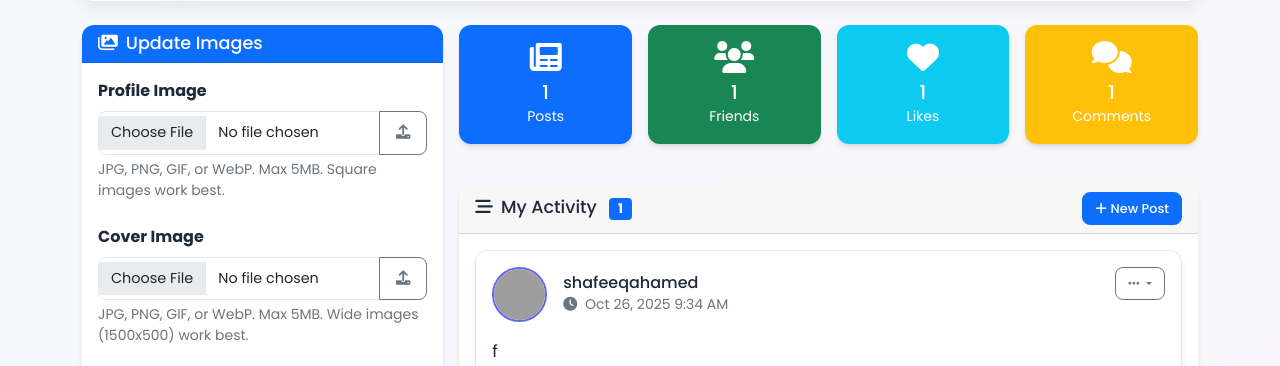
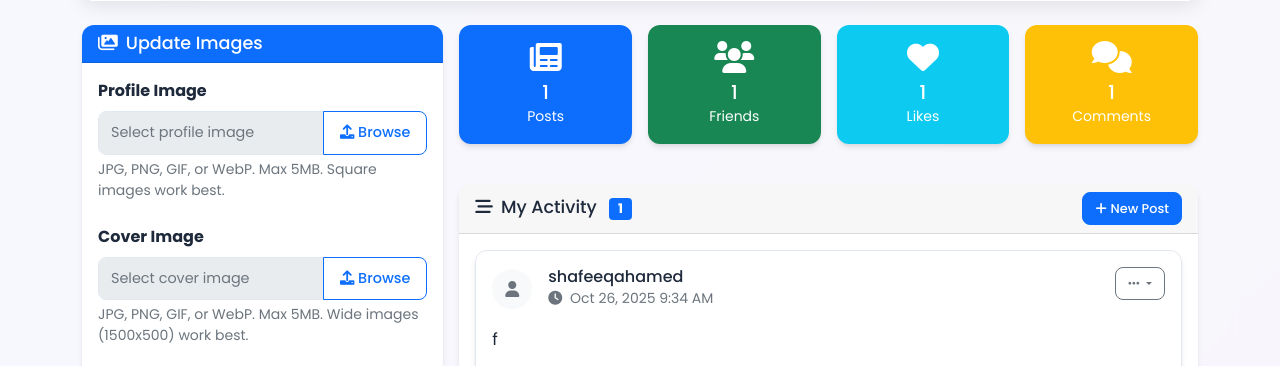
Before and after one commit to shafeeqahamedinfo/recycle-zone-hub-social-media, a PHP site: page /profile.php in a window 1280 px wide. Shown: the part 497-863 px from the top of the page. Run offline with PHP 8.4, Linux system fonts and the light colour scheme; a user stored in the database is signed in; data comes from the database, SQL or seed files in the repository; grey boxes are pictures that could not be loaded.

Commit message:
Update profile.php

```diff
--- a/profile.php
+++ b/profile.php
@@ -1,27 +1,37 @@
 <?php
 require_once 'config.php';
 requireLogin();
+
+// Check if uploads directory exists, create if not
+if (!file_exists('uploads')) {
+    mkdir('uploads', 0755, true);
+}
 
 $user = getCurrentUser();
 $success_message = '';
 $error_message = '';
 
-// Handle profile update
+// Handle all updates in single POST
 if ($_SERVER['REQUEST_METHOD'] == 'POST') {
+    $updates_made = false;
+
     // Handle profile information update
-    if (isset($_POST['full_name'])) {
+    if (!empty($_POST['full_name'])) {
         $full_name = trim($_POST['full_name']);
         $bio = trim($_POST['bio'] ?? '');
         $website = trim($_POST['website'] ?? '');
         $location = trim($_POST['location'] ?? '');
 
+        try {
             $stmt = $pdo->prepare("UPDATE users SET full_name = ?, bio = ?, website = ?, location = ? WHERE id = ?");
             if ($stmt->execute([$full_name, $bio, $website, $location, $_SESSION['user_id']])) {
                 $success_message = "Profile updated successfully!";
-            // Refresh user data
-            $user = getCurrentUser();
+                $updates_made = true;
             } else {
                 $error_message = "Failed to update profile. Please try again.";
+            }
+        } catch (PDOException $e) {
+            $error_message = "Database error: " . $e->getMessage();
         }
     }
 
@@ -30,14 +40,16 @@ if ($_SERVER['REQUEST_METHOD'] == 'POST') {
         $upload_result = handleFileUpload($_FILES['profile_image'], 'image');
 
         if ($upload_result['success']) {
-            // Update database with new profile image
+            try {
                 $stmt = $pdo->prepare("UPDATE users SET profile_picture = ? WHERE id = ?");
                 if ($stmt->execute([$upload_result['filename'], $_SESSION['user_id']])) {
                     $success_message = $success_message ? $success_message . " Profile image updated!" : "Profile image updated successfully!";
-                // Refresh user data
-                $user = getCurrentUser();
+                    $updates_made = true;
                 } else {
                     $error_message = $error_message ? $error_message . " Failed to update profile image." : "Failed to update profile image in database.";
+                }
+            } catch (PDOException $e) {
+                $error_message = "Database error: " . $e->getMessage();
             }
         } else {
             $error_message = $upload_result['error'];
@@ -49,20 +61,28 @@ if ($_SERVER['REQUEST_METHOD'] == 'POST') {
         $upload_result = handleFileUpload($_FILES['cover_image'], 'image');
 
         if ($upload_result['success']) {
-            // Update database with new cover image
+            try {
                 $stmt = $pdo->prepare("UPDATE users SET cover_picture = ? WHERE id = ?");
                 if ($stmt->execute([$upload_result['filename'], $_SESSION['user_id']])) {
                     $success_message = $success_message ? $success_message . " Cover image updated!" : "Cover image updated successfully!";
-                // Refresh user data
-                $user = getCurrentUser();
+                    $updates_made = true;
+                }
+            } catch (PDOException $e) {
+                $error_message = "Database error: " . $e->getMessage();
             }
         } else {
             $error_message = $error_message ? $error_message . " " . $upload_result['error'] : $upload_result['error'];
         }
     }
+
+    // Refresh user data if any updates were made
+    if ($updates_made) {
+        $user = getCurrentUser();
+    }
 }
 
 // Get user's posts
+try {
     $stmt = $pdo->prepare("
         SELECT p.*,
                (SELECT COUNT(*) FROM likes WHERE post_id = p.id) as like_count,
@@ -73,8 +93,13 @@ $stmt = $pdo->prepare("
     ");
     $stmt->execute([$_SESSION['user_id']]);
     $posts = $stmt->fetchAll(PDO::FETCH_ASSOC);
+} catch (PDOException $e) {
+    $posts = [];
+    error_log("Error fetching posts: " . $e->getMessage());
+}
 
 // Get user stats
+try {
     $stmt = $pdo->prepare("
         SELECT
             (SELECT COUNT(*) FROM posts WHERE user_id = ? AND is_deleted = FALSE) as post_count,
@@ -83,9 +108,21 @@ $stmt = $pdo->prepare("
     ");
     $stmt->execute([$_SESSION['user_id'], $_SESSION['user_id'], $_SESSION['user_id'], $_SESSION['user_id']]);
     $stats = $stmt->fetch(PDO::FETCH_ASSOC);
+} catch (PDOException $e) {
+    $stats = ['post_count' => 0, 'friend_count' => 0, 'like_count' => 0];
+    error_log("Error fetching stats: " . $e->getMessage());
+}
 
 // Get online friends count
-$online_friends_count = getOnlineFriendsCount($_SESSION['user_id']);
+$online_friends_count = function_exists('getOnlineFriendsCount') ? getOnlineFriendsCount($_SESSION['user_id']) : 0;
+
+// Ensure default values for images
+if (empty($user['profile_picture']) || !file_exists('uploads/' . $user['profile_picture'])) {
+    $user['profile_picture'] = 'default.jpg';
+}
+if (empty($user['cover_picture']) || !file_exists('uploads/' . $user['cover_picture'])) {
+    $user['cover_picture'] = '';
+}
 ?>
 
 <?php include 'header.php'; ?>
@@ -97,7 +134,9 @@ $online_friends_count = getOnlineFriendsCount($_SESSION['user_id']);
         <div class="cover-photo-container position-relative">
             <div class="cover-photo position-relative"
                  style="height: 300px; background: linear-gradient(135deg, #667eea 0%, #764ba2 100%);
-                        background-image: url('uploads/<?php echo $user['cover_picture']; ?>');
+                        <?php if (!empty($user['cover_picture']) && file_exists('uploads/' . $user['cover_picture'])): ?>
+                        background-image: url('uploads/<?php echo htmlspecialchars($user['cover_picture']); ?>');
+                        <?php endif; ?>
                         background-size: cover; background-position: center;">
                 <div class="cover-overlay position-absolute top-0 start-0 w-100 h-100 d-flex align-items-end justify-content-end p-3"
                      style="background: rgba(0,0,0,0.3);">
@@ -113,11 +152,17 @@ $online_friends_count = getOnlineFriendsCount($_SESSION['user_id']);
             <div class="row align-items-end">
                 <div class="col-md-2 text-center text-md-start">
                     <div class="profile-image-container position-relative d-inline-block">
-                        <img src="uploads/<?php echo $user['profile_picture']; ?>"
+                        <?php if (!empty($user['profile_picture']) && file_exists('uploads/' . $user['profile_picture'])): ?>
+                            <img src="uploads/<?php echo htmlspecialchars($user['profile_picture']); ?>"
                                  class="profile-image rounded-circle border border-4 border-white shadow"
                                  alt="Profile Picture"
-                             style="width: 160px; height: 160px; object-fit: cover;"
-                             onerror="this.src='uploads/default.jpg'">
+                                 style="width: 160px; height: 160px; object-fit: cover;">
+                        <?php else: ?>
+                            <div class="profile-image rounded-circle border border-4 border-white shadow d-flex align-items-center justify-content-center bg-light"
+                                 style="width: 160px; height: 160px;">
+                                <i class="fas fa-user fa-3x text-muted"></i>
+                            </div>
+                        <?php endif; ?>
                         <div class="profile-image-overlay position-absolute top-0 start-0 w-100 h-100 rounded-circle d-flex align-items-center justify-content-center"
                              style="background: rgba(0,0,0,0.5); opacity: 0; transition: opacity 0.3s; cursor: pointer;"
                              onmouseover="this.style.opacity='1'" onmouseout="this.style.opacity='0'"
@@ -186,6 +231,19 @@ $online_friends_count = getOnlineFriendsCount($_SESSION['user_id']);
         </div>
     </div>
 
+    <!-- Main Form for All Updates -->
+    <form method="POST" enctype="multipart/form-data" id="mainForm">
+        <!-- Hidden fields for profile info -->
+        <input type="hidden" name="full_name" id="full_name_input" value="<?php echo htmlspecialchars($user['full_name'] ?? ''); ?>">
+        <input type="hidden" name="bio" id="bio_input" value="<?php echo htmlspecialchars($user['bio'] ?? ''); ?>">
+        <input type="hidden" name="website" id="website_input" value="<?php echo htmlspecialchars($user['website'] ?? ''); ?>">
+        <input type="hidden" name="location" id="location_input" value="<?php echo htmlspecialchars($user['location'] ?? ''); ?>">
+
+        <!-- File inputs -->
+        <input type="file" class="form-control" id="profileImage" name="profile_image" accept="image/*" style="display: none;">
+        <input type="file" class="form-control" id="coverImage" name="cover_image" accept="image/*" style="display: none;">
+    </form>
+
     <div class="row g-3">
         <!-- Left Sidebar -->
         <div class="col-12 col-lg-4">
@@ -209,40 +267,30 @@ $online_friends_count = getOnlineFriendsCount($_SESSION['user_id']);
                     </div>
                     <?php endif; ?>
 
-                    <!-- Image Upload Forms -->
-                    <form method="POST" enctype="multipart/form-data" id="imageUploadForm">
-                        <!-- Profile Image Upload -->
+                    <!-- Image Upload Controls -->
                     <div class="mb-4">
                         <label class="form-label fw-bold">Profile Image</label>
                         <div class="input-group">
-                                <input type="file" class="form-control" id="profileImage" name="profile_image" accept="image/*"
-                                       onchange="previewImage(this, 'profilePreview')">
-                                <button type="button" class="btn btn-outline-secondary" onclick="document.getElementById('profileImage').click()">
-                                    <i class="fas fa-upload"></i>
+                            <input type="text" class="form-control" placeholder="Select profile image" id="profileImageText" readonly>
+                            <button type="button" class="btn btn-outline-primary" onclick="document.getElementById('profileImage').click()">
+                                <i class="fas fa-upload"></i> Browse
                             </button>
                         </div>
                         <div class="form-text">JPG, PNG, GIF, or WebP. Max 5MB. Square images work best.</div>
                         <div id="profilePreview" class="mt-2 text-center"></div>
                     </div>
 
-                        <!-- Cover Image Upload -->
                     <div class="mb-4">
                         <label class="form-label fw-bold">Cover Image</label>
                         <div class="input-group">
-                                <input type="file" class="form-control" id="coverImage" name="cover_image" accept="image/*"
-                                       onchange="previewImage(this, 'coverPreview')">
-                                <button type="button" class="btn btn-outline-secondary" onclick="document.getElementById('coverImage').click()">
-                                    <i class="fas fa-upload"></i>
+                            <input type="text" class="form-control" placeholder="Select cover image" id="coverImageText" readonly>
+                            <button type="button" class="btn btn-outline-primary" onclick="document.getElementById('coverImage').click()">
+                                <i class="fas fa-upload"></i> Browse
                             </button>
                         </div>
                         <div class="form-text">JPG, PNG, GIF, or WebP. Max 5MB. Wide images (1500x500) work best.</div>
                         <div id="coverPreview" class="mt-2 text-center"></div>
                     </div>
-
-                        <button type="submit" class="btn btn-primary w-100">
-                            <i class="fas fa-save me-2"></i>Save Images
-                        </button>
-                    </form>
                 </div>
             </div>
 
@@ -252,37 +300,37 @@ $online_friends_count = getOnlineFriendsCount($_SESSION['user_id']);
                     <h5 class="mb-0"><i class="fas fa-user-edit me-2"></i>Profile Information</h5>
                 </div>
                 <div class="card-body">
-                    <form method="POST" id="profileInfoForm">
+                    <form id="profileInfoForm">
                         <div class="mb-3">
                             <label class="form-label fw-bold">Full Name <span class="text-danger">*</span></label>
-                            <input type="text" class="form-control" name="full_name"
+                            <input type="text" class="form-control" id="full_name"
                                    value="<?php echo htmlspecialchars($user['full_name'] ?? ''); ?>"
                                    placeholder="Enter your full name" required>
                         </div>
 
                         <div class="mb-3">
                             <label class="form-label fw-bold">Bio</label>
-                            <textarea class="form-control" name="bio" rows="4"
+                            <textarea class="form-control" id="bio" rows="4"
                                       placeholder="Tell us about yourself..."><?php echo htmlspecialchars($user['bio'] ?? ''); ?></textarea>
                             <div class="form-text">Share something about yourself with your friends.</div>
                         </div>
 
                         <div class="mb-3">
                             <label class="form-label fw-bold">Location</label>
-                            <input type="text" class="form-control" name="location"
+                            <input type="text" class="form-control" id="location"
                                    value="<?php echo htmlspecialchars($user['location'] ?? ''); ?>"
                                    placeholder="Where are you from?">
                         </div>
 
                         <div class="mb-3">
                             <label class="form-label fw-bold">Website</label>
-                            <input type="url" class="form-control" name="website"
+                            <input type="url" class="form-control" id="website"
                                    value="<?php echo htmlspecialchars($user['website'] ?? ''); ?>"
                                    placeholder="https://example.com">
                             <div class="form-text">Include http:// or https://</div>
                         </div>
 
-                        <button type="submit" class="btn btn-success w-100">
+                        <button type="button" class="btn btn-success w-100" onclick="updateProfileInfo()">
                             <i class="fas fa-check-circle me-2"></i>Update Profile
                         </button>
                     </form>
@@ -381,9 +429,16 @@ $online_friends_count = getOnlineFriendsCount($_SESSION['user_id']);
                                     <!-- Post Header -->
                                     <div class="d-flex justify-content-between align-items-start mb-3">
                                         <div class="d-flex align-items-center">
-                                            <img src="uploads/<?php echo $user['profile_picture']; ?>"
-                                                 class="profile-pic me-3"
-                                                 alt="Profile">
+                                            <?php if (!empty($user['profile_picture']) && file_exists('uploads/' . $user['profile_picture'])): ?>
+                                                <img src="uploads/<?php echo htmlspecialchars($user['profile_picture']); ?>"
+                                                     class="rounded-circle me-3"
+                                                     alt="Profile" style="width: 40px; height: 40px; object-fit: cover;">
+                                            <?php else: ?>
+                                                <div class="rounded-circle me-3 d-flex align-items-center justify-content-center bg-light"
+                                                     style="width: 40px; height: 40px;">
+                                                    <i class="fas fa-user text-muted"></i>
+                                                </div>
+                                            <?php endif; ?>
                                             <div>
                                                 <h6 class="mb-0"><?php echo htmlspecialchars($user['full_name'] ?? $user['username']); ?></h6>
                                                 <small class="text-muted">
@@ -413,12 +468,13 @@ $online_friends_count = getOnlineFriendsCount($_SESSION['user_id']);
                                     <?php endif; ?>
 
                                     <!-- Post Media -->
-                                    <?php if ($post['post_type'] === 'image' && $post['image']): ?>
+                                    <?php if ($post['post_type'] === 'image' && !empty($post['image'])): ?>
                                     <div class="post-media mb-3">
                                         <img src="uploads/<?php echo $post['image']; ?>"
                                              class="img-fluid rounded"
                                              alt="Post image"
-                                             style="max-height: 400px; object-fit: cover;">
+                                             style="max-height: 400px; object-fit: cover;"
+                                             onerror="this.style.display='none'">
                                     </div>
                                     <?php endif; ?>
 
@@ -475,7 +531,7 @@ $online_friends_count = getOnlineFriendsCount($_SESSION['user_id']);
             </div>
             <div class="modal-footer">
                 <button type="button" class="btn btn-secondary" data-bs-dismiss="modal">Cancel</button>
-                <button type="button" class="btn btn-primary" onclick="document.getElementById('imageUploadForm').submit()">Use This Image</button>
+                <button type="button" class="btn btn-primary" onclick="uploadImageNow()">Use This Image</button>
             </div>
         </div>
     </div>
@@ -529,7 +585,8 @@ $online_friends_count = getOnlineFriendsCount($_SESSION['user_id']);
         margin-top: -60px !important;
     }
 
-    .profile-image-container img {
+    .profile-image-container img,
+    .profile-image-container div {
         width: 120px !important;
         height: 120px !important;
     }
@@ -546,8 +603,44 @@ $online_friends_count = getOnlineFriendsCount($_SESSION['user_id']);
 </style>
 
 <script>
+// Update profile info via hidden fields
+function updateProfileInfo() {
+    // Update hidden fields
+    document.getElementById('full_name_input').value = document.getElementById('full_name').value;
+    document.getElementById('bio_input').value = document.getElementById('bio').value;
+    document.getElementById('location_input').value = document.getElementById('location').value;
+    document.getElementById('website_input').value = document.getElementById('website').value;
+
+    // Show loading state
+    const btn = document.querySelector('#profileInfoForm button');
+    const originalText = btn.innerHTML;
+    btn.innerHTML = '<i class="fas fa-spinner fa-spin me-2"></i>Updating...';
+    btn.disabled = true;
+
+    // Submit the main form
+    document.getElementById('mainForm').submit();
+}
+
+// Auto-submit when files are selected
+document.getElementById('profileImage').addEventListener('change', function() {
+    if (this.files.length > 0) {
+        document.getElementById('profileImageText').value = this.files[0].name;
+        previewImage(this, 'profilePreview');
+    }
+});
+
+document.getElementById('coverImage').addEventListener('change', function() {
+    if (this.files.length > 0) {
+        document.getElementById('coverImageText').value = this.files[0].name;
+        previewImage(this, 'coverPreview');
+    }
+});
+
+let currentImageInput = null;
+
 function previewImage(input, previewId) {
     const preview = document.getElementById(previewId);
+    currentImageInput = input;
 
     if (input.files && input.files[0]) {
         const file = input.files[0];
@@ -556,6 +649,7 @@ function previewImage(input, previewId) {
         if (!file.type.startsWith('image/')) {
             alert('Please select an image file (JPG, PNG, GIF, or WebP)');
             input.value = '';
+            preview.innerHTML = '';
             return;
         }
 
@@ -563,13 +657,13 @@ function previewImage(input, previewId) {
         if (file.size > 5 * 1024 * 1024) {
             alert('File too large. Maximum size is 5MB.');
             input.value = '';
+            preview.innerHTML = '';
             return;
         }
 
         const reader = new FileReader();
 
         reader.onload = function(e) {
-            // Create preview
             preview.innerHTML = `
                 <div class="alert alert-info p-2">
                     <strong>Image Preview:</strong>
@@ -577,6 +671,12 @@ function previewImage(input, previewId) {
                     <div class="mt-2">
                         <button type="button" class="btn btn-sm btn-primary" onclick="showFullPreview('${e.target.result}')">
                             <i class="fas fa-expand me-1"></i>View Full Size
+                        </button>
+                        <button type="button" class="btn btn-sm btn-success" onclick="uploadImageNow()">
+                            <i class="fas fa-save me-1"></i>Upload Now
+                        </button>
+                        <button type="button" class="btn btn-sm btn-secondary" onclick="cancelImageUpload('${previewId}')">
+                            <i class="fas fa-times me-1"></i>Cancel
                         </button>
                     </div>
                 </div>
@@ -595,19 +695,37 @@ function showFullPreview(imageSrc) {
     modal.show();
 }
 
-// Form submission handling
-document.addEventListener('DOMContentLoaded', function() {
-    const forms = document.querySelectorAll('form');
-
-    forms.forEach(form => {
-        form.addEventListener('submit', function(e) {
-            const submitBtn = this.querySelector('button[type="submit"]');
-            if (submitBtn) {
-                submitBtn.disabled = true;
-                submitBtn.innerHTML = '<i class="fas fa-spinner fa-spin me-2"></i>Processing...';
+function uploadImageNow() {
+    // Show loading state
+    const previews = document.querySelectorAll('#profilePreview, #coverPreview');
+    previews.forEach(preview => {
+        const buttons = preview.querySelectorAll('button');
+        buttons.forEach(btn => {
+            btn.disabled = true;
+            if (btn.classList.contains('btn-success')) {
+                btn.innerHTML = '<i class="fas fa-spinner fa-spin me-1"></i>Uploading...';
             }
         });
     });
+
+    document.getElementById('mainForm').submit();
+}
+
+function cancelImageUpload(previewId) {
+    document.getElementById(previewId).innerHTML = '';
+    if (currentImageInput) {
+        currentImageInput.value = '';
+    }
+    if (previewId === 'profilePreview') {
+        document.getElementById('profileImageText').value = '';
+    } else {
+        document.getElementById('coverImageText').value = '';
+    }
+}
+
+// Initialize when page loads
+document.addEventListener('DOMContentLoaded', function() {
+    console.log('Profile page loaded successfully');
 
     // Auto-size textareas
     const textareas = document.querySelectorAll('textarea');
@@ -618,40 +736,10 @@ document.addEventListener('DOMContentLoaded', function() {
         });
 
         // Trigger initial resize
-        textarea.dispatchEvent(new Event('input'));
-    });
-});
-
-// Drag and drop functionality
-document.addEventListener('DOMContentLoaded', function() {
-    const fileInputs = document.querySelectorAll('input[type="file"]');
-
-    fileInputs.forEach(input => {
-        const parent = input.closest('.mb-4');
-
-        parent.addEventListener('dragover', function(e) {
-            e.preventDefault();
-            this.style.backgroundColor = '#f8f9fa';
-            this.style.border = '2px dashed #007bff';
-        });
-
-        parent.addEventListener('dragleave', function(e) {
-            e.preventDefault();
-            this.style.backgroundColor = '';
-            this.style.border = '';
-        });
-
-        parent.addEventListener('drop', function(e) {
-            e.preventDefault();
-            this.style.backgroundColor = '';
-            this.style.border = '';
-
-            if (e.dataTransfer.files.length) {
-                input.files = e.dataTransfer.files;
-                const event = new Event('change', { bubbles: true });
-                input.dispatchEvent(event);
-            }
-        });
+        setTimeout(() => {
+            textarea.style.height = 'auto';
+            textarea.style.height = (textarea.scrollHeight) + 'px';
+        }, 100);
     });
 });
 </script>
```
Lines whose indentation alone changed are shown as unchanged.
